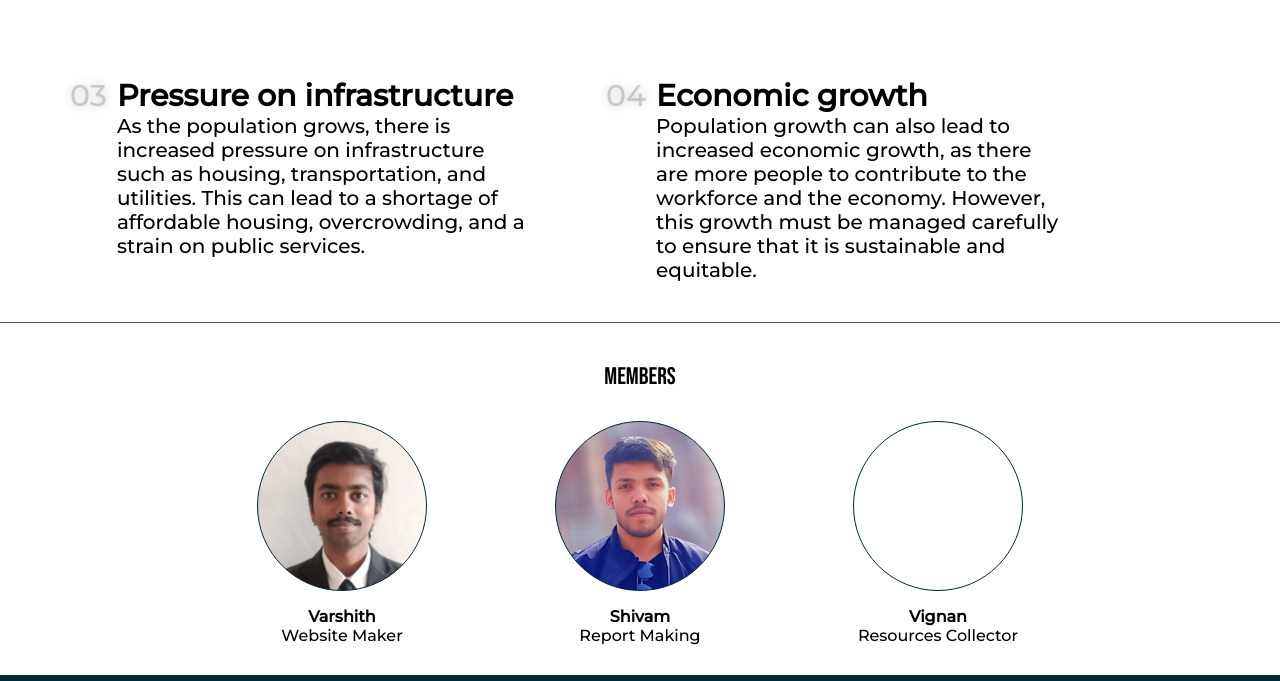
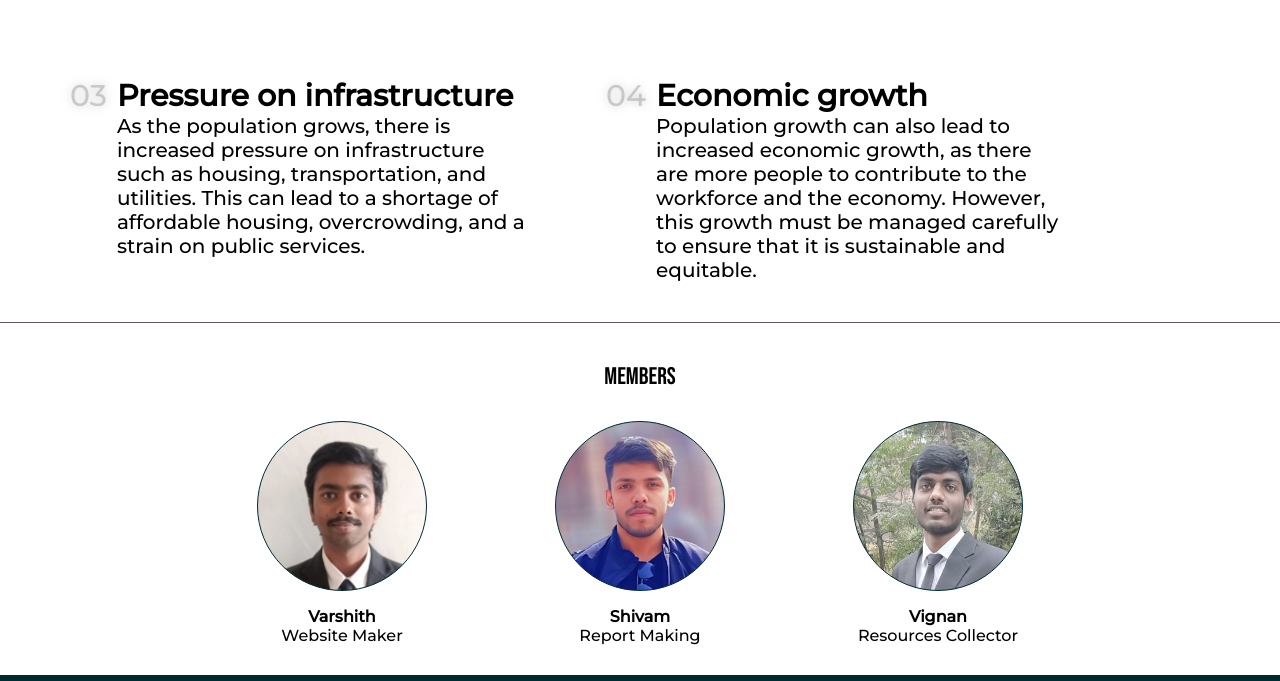
Before and after one commit to varshithno1/Population-Growth, a plain HTML site: page index.html in a window 1280 px wide. Shown: the part 2708-3389 px from the top of the page. Drawn offline with nearby package versions, Linux system fonts and the light colour scheme.

Commit message:
Add files via upload

```diff
--- a/style.css
+++ b/style.css
@@ -218,6 +218,12 @@ h2{
     background-position: -125px 0px;
 }
 
+.m3{
+    background-image: url(./images/vignan.jpeg);
+    background-size: 500px;
+    background-position: -140px -50px;
+}
+
 /* Footer */
 .foot-cont{
     background-color: var(--dark);
```
Also changed, not shown: images/vignan.jpeg (added).
